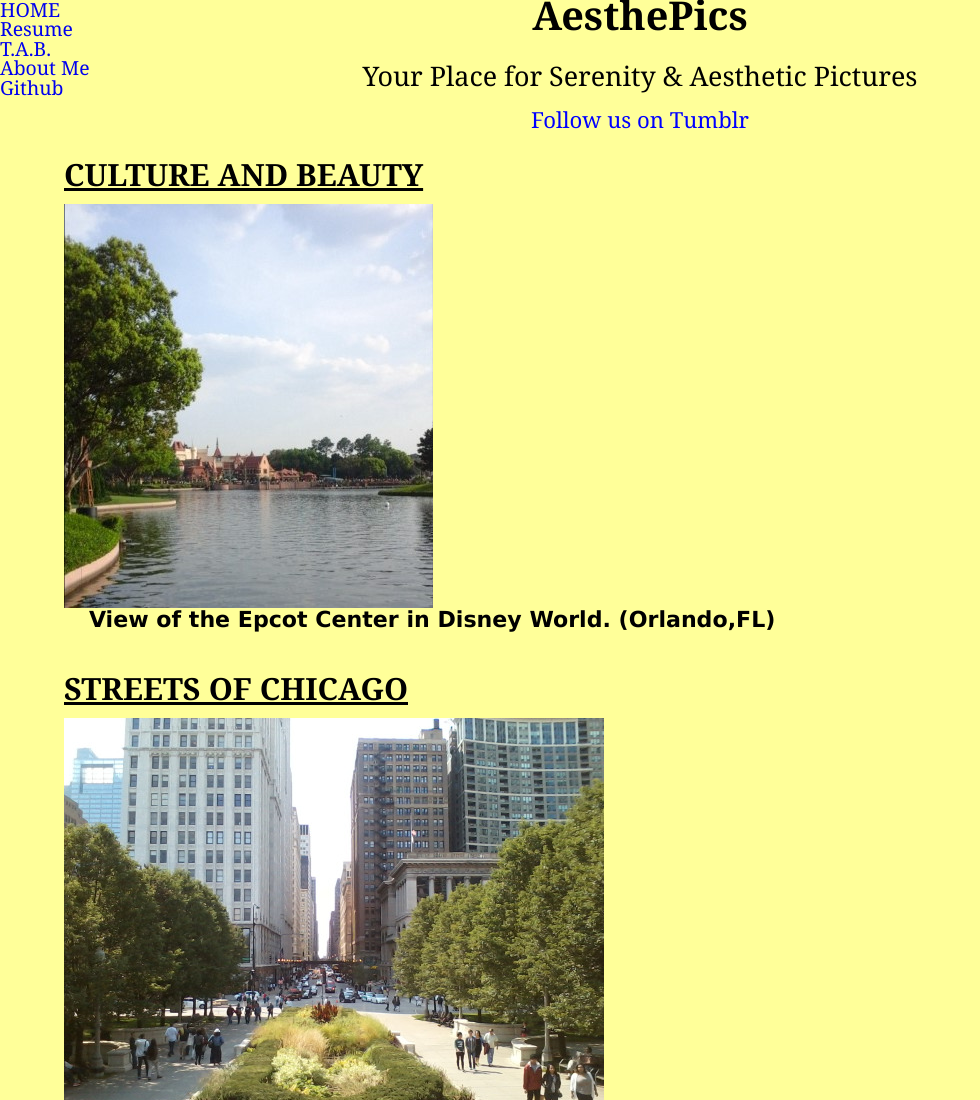
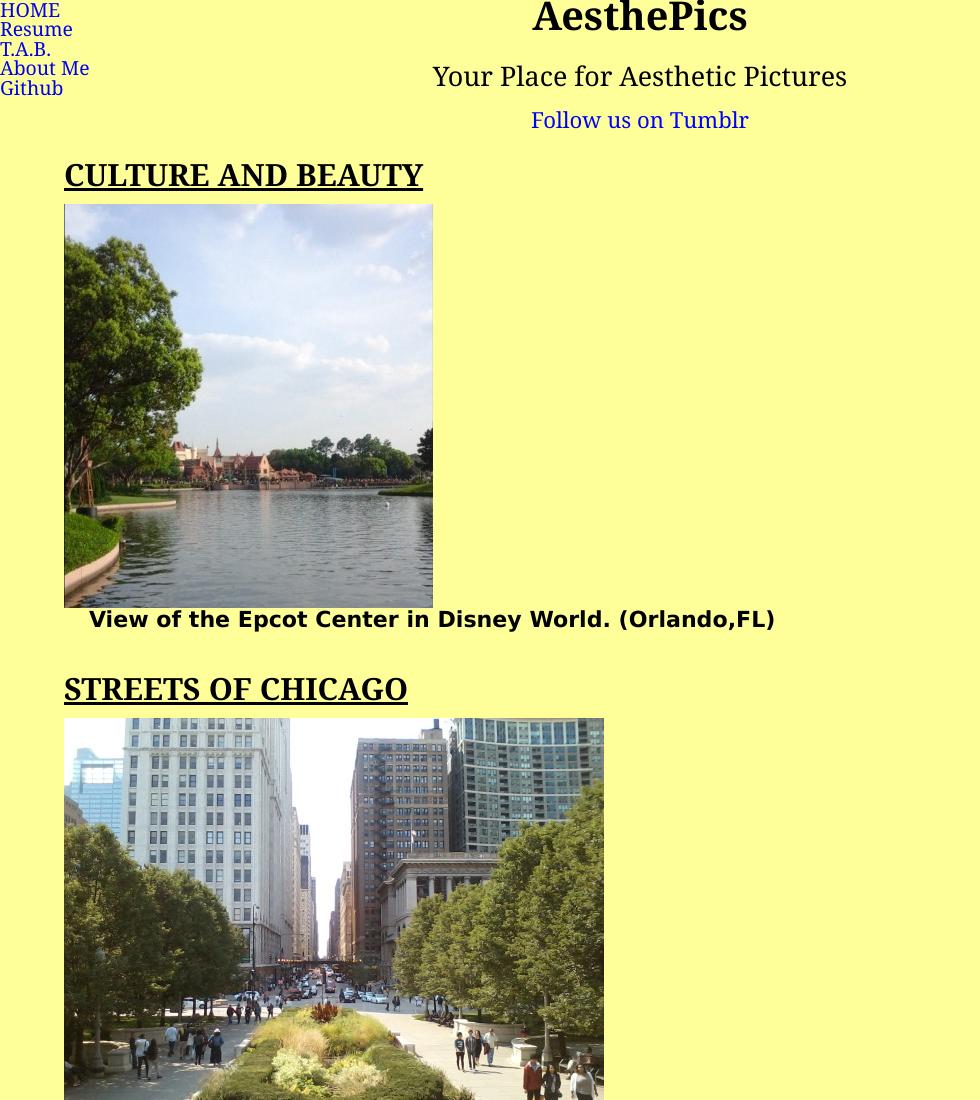
Before and after one commit to martaemarshall/website, a plain HTML site: page aesthepics/index.html in a window 1280 px wide. Shown: the top 1100 px of the page, without its empty margins (0-980 px from the left). Drawn offline with Linux system fonts and the light colour scheme.

Commit message:
Changing titles and spacing

```diff
--- a/aesthepics/index.html
+++ b/aesthepics/index.html
@@ -1,7 +1,7 @@
 <!DOCTYPE html>
   <html lang="en" id="aesthepics">
     <head>
-      <title>Your Place for Aesthetic Pictures</title>
+      <title>Aesthetic Pictures</title>
       <meta charset="utf-8" />
       <meta name="viewport" content="width=device-width, initial-scale=1.0, shrink-to-fit=no"/>
       <meta name="keywords" content="martae, marshall, website, aesthepics, aesthetic, pictures, serenity, martae marshall" />
@@ -15,7 +15,8 @@
         <!-- Header -->
         <header class="h-card">
           <h1 id="logo">AesthePics</h1>
-          <h3>Your Place for Serenity &amp; Aesthetic Pictures</h3>
+          <h3>Your Place for Aesthetic Pictures</h3>
+
             <ul class="contact-information">
               <li><a class="u-url" href="https://www.tumblr.com/blog/aesthe-pics">Follow us on Tumblr</a></li>
             </ul>
```
